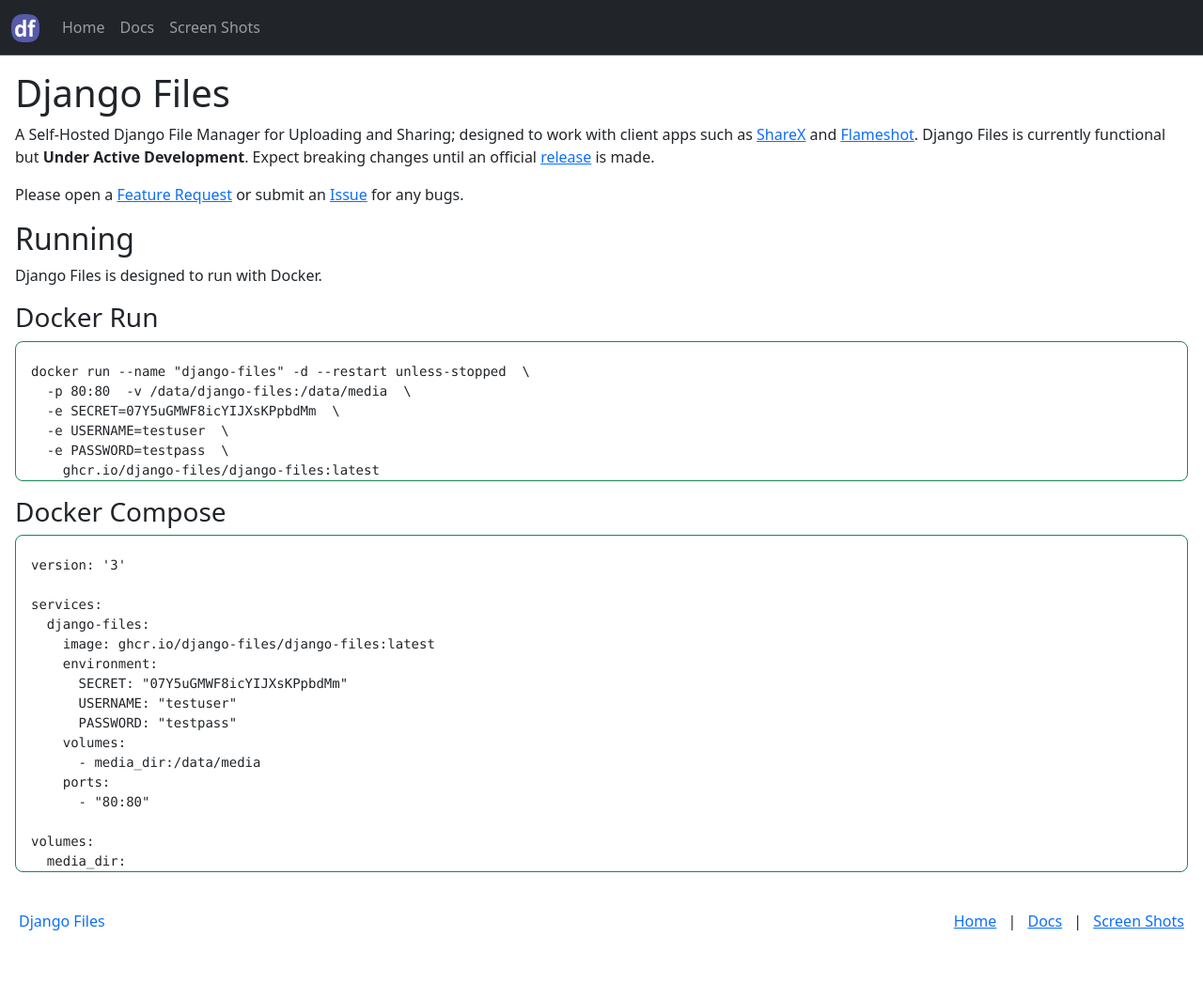
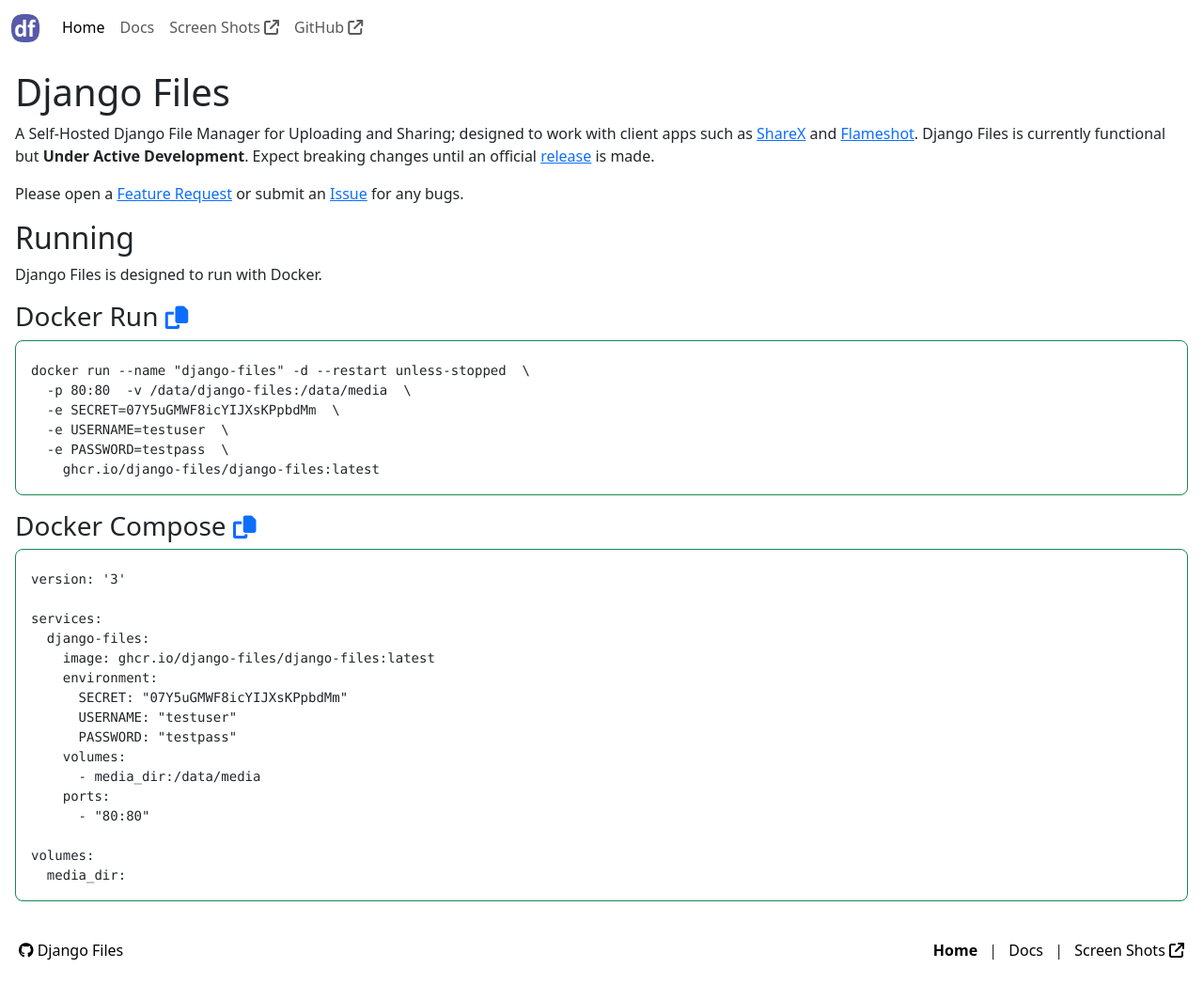
Before and after one commit to django-files/django-files.github.io, a Jekyll site: the page built from index.html, in a window 1280 px wide. Shown: the whole page at 94% size. Built offline with Jekyll 4.4.1, drawn with Linux system fonts in a browser that asks for light colours; comment, search, counter and statistics services are not loaded; before the commit the page ends 1016 px from its top, so only the background shows below that.

Commit message:
Update Template Add Copy Button

```diff
--- a/_layouts/default.html
+++ b/_layouts/default.html
@@ -1,10 +1,14 @@
 <!doctype html>
-<html lang="en" class="h-100">
+<html lang="en" class="h-100" {% if page.dark %}data-bs-theme="dark"{% endif %}>
 <head>
 
     <meta charset="utf-8">
     <meta name="viewport" content="width=device-width, initial-scale=1">
     <title>{{ site.site_name }} - {{ page.title }}</title>
+
+    {% if page.noindex %}
+        <meta name="robots" content="noindex, nofollow">
+    {% endif %}
 
     <meta name="author" content="{{ site.author }}"/>
     <meta name="title" content="{{ site.site_name }} - {{ page.title }}"/>
@@ -17,10 +21,13 @@
     <meta property="og:url" content="{{ site.site_url }}">
     <meta property="og:image" content="{{ site.site_url }}/media/logo.png">
 
-    <script type="text/javascript" src="/js/theme.js"></script>
+    {% if page.dark != true %}
+        <script type="text/javascript" src="/js/theme.js"></script>
+    {% endif %}
 
-    <link rel="icon" href="favicon.ico" sizes="any">
-    <link rel="stylesheet" href="https://cdn.jsdelivr.net/npm/bootstrap@5.3.1/dist/css/bootstrap.min.css">
+    <link rel="icon" href="/favicon.ico" sizes="any">
+    <link rel="stylesheet" href="https://cdnjs.cloudflare.com/ajax/libs/bootstrap/5.3.2/css/bootstrap.min.css" integrity="sha512-b2QcS5SsA8tZodcDtGRELiGv5SaKSk1vDHDaQRda0htPYWZ6046lr3kJ5bAAQdpV2mmA/4v0wQF9MyU6/pDIAg==" crossorigin="anonymous" referrerpolicy="no-referrer" />
+    <link rel="stylesheet" href="https://cdnjs.cloudflare.com/ajax/libs/font-awesome/6.4.2/css/all.min.css" integrity="sha512-z3gLpd7yknf1YoNbCzqRKc4qyor8gaKU1qmn+CShxbuBusANI9QpRohGBreCFkKxLhei6S9CQXFEbbKuqLg0DA==" crossorigin="anonymous" referrerpolicy="no-referrer" />
     <link rel="stylesheet" href="/css/main.css">
 
     {% if page.title == 'Screen Shots' %}
@@ -32,9 +39,9 @@
 <body class="d-flex flex-column h-100">
 
 <header>
-    <nav class="navbar navbar-expand-sm bg-dark border-bottom" data-bs-theme="dark">
+    <nav class="navbar navbar-expand-sm">
         <div class="container-fluid">
-            <a class="navbar-brand" href="{{ site.github_url }}">
+            <a class="navbar-brand" href="/">
                 <img src="/images/logo.png" width="30" height="30" alt="logo"></a>
             <button class="navbar-toggler" type="button" data-bs-toggle="collapse"
                     data-bs-target="#navbarSupportedContent" aria-controls="navbarSupportedContent"
@@ -43,41 +50,47 @@
             </button>
             <div class="collapse navbar-collapse" id="navbarSupportedContent">
                 <ul class="navbar-nav me-auto mb-2 mb-sm-0">
-                    <li class="nav-item"><a class="nav-link" href="/">Home</a></li>
-                    <li class="nav-item"><a class="nav-link" href="/docs/">Docs</a></li>
-                    <li class="nav-item"><a class="nav-link" href="/screenshots/" target="_blank">Screen Shots</a></li>
+                    <li class="nav-item"><a class="nav-link {% if page.title == 'Home' %}active{% endif %}" href="/">
+                            Home</a></li>
+                    <li class="nav-item"><a class="nav-link {% if page.title == 'Docs' %}active{% endif %}" href="/docs/">
+                            Docs</a></li>
+                    <li class="nav-item"><a class="nav-link" href="/screenshots/" target="_blank">
+                            Screen Shots <i class="fa-solid fa-arrow-up-right-from-square"></i></a></li>
+                    <li class="nav-item"><a class="nav-link" href="{{ site.github_url }}" target="_blank" rel="noopener">
+                            GitHub <i class="fa-solid fa-arrow-up-right-from-square"></i></a></li>
                 </ul>
             </div>
         </div>
     </nav>
 </header>
 
-<main class="flex-shrink-0 p-3">
-{{ content }}
+<main class="flex-grow-1 p-3">
+    {{ content }}
+    <div class="clearfix"></div>
 </main>
 
-<footer class="footer mt-auto p-2">
+<footer class="footer mt-auto p-2 flex-shrink-0">
     <div class="container-fluid">
         <div class="row">
             <div class="col-12 col-sm-4">
-                <p><a class="text-decoration-none" href="{{ site.github_url }}" target="_blank">
-                    <i class="fab fa-github"></i> {{ site.site_name }}</a></p>
+                <p><a class="link-body-emphasis text-decoration-none" href="{{ site.github_url }}#readme" target="_blank" rel="noopener">
+                        <i class="fab fa-github"></i> {{ site.site_name }}</a></p>
             </div>
             <div class="col-12 col-sm-8 text-sm-end">
                 <ul class="list-inline">
-                    <li class="list-inline-item"><a href="/">Home</a></li>
+                    <li class="list-inline-item"><a class="link-body-emphasis text-decoration-none {% if page.title == 'Home' %}fw-bold{% endif %}" href="/">Home</a></li>
                     <li class="list-inline-item">|</li>
-                    <li class="list-inline-item"><a href="/docs/">Docs</a></li>
+                    <li class="list-inline-item"><a class="link-body-emphasis text-decoration-none {% if page.title == 'Docs' %}fw-bold{% endif %}" href="/docs/">Docs</a></li>
                     <li class="list-inline-item">|</li>
-                    <li class="list-inline-item"><a href="/screenshots/" target="_blank">Screen Shots</a></li>
+                    <li class="list-inline-item"><a class="link-body-emphasis text-decoration-none" href="/screenshots/" target="_blank">Screen Shots <i class="fa-solid fa-arrow-up-right-from-square"></i></a></li>
                 </ul>
             </div>
         </div>
     </div>
 </footer>
 
-<script src="https://cdn.jsdelivr.net/npm/jquery@3.7.1/dist/jquery.min.js"></script>
-<script src="https://cdn.jsdelivr.net/npm/bootstrap@5.3.1/dist/js/bootstrap.min.js"></script>
+<script src="https://cdnjs.cloudflare.com/ajax/libs/bootstrap/5.3.2/js/bootstrap.bundle.min.js" integrity="sha512-X/YkDZyjTf4wyc2Vy16YGCPHwAY8rZJY+POgokZjQB2mhIRFJCckEGc6YyX9eNsPfn0PzThEuNs+uaomE5CO6A==" crossorigin="anonymous" referrerpolicy="no-referrer"></script>
+<script src="https://cdnjs.cloudflare.com/ajax/libs/clipboard.js/2.0.11/clipboard.min.js" integrity="sha512-7O5pXpc0oCRrxk8RUfDYFgn0nO1t+jLuIOQdOMRp4APB7uZ4vSjspzp5y6YDtDs4VzUSTbWzBFZ/LKJhnyFOKw==" crossorigin="anonymous" referrerpolicy="no-referrer"></script>
 <script type="text/javascript" src="/js/main.js"></script>
 
 </body>
--- a/docs.html
+++ b/docs.html
@@ -9,5 +9,5 @@
 
 <p class="lead">Coming Soon...</p>
 
-<p>Please see the <a href="{{ site.github_url }}#table-of-contents" target="_blank">
+<p>Please see the <a href="{{ site.github_url }}#table-of-contents" target="_blank" rel="noopener">
     README.md</a> for more information.</p>
--- a/index.html
+++ b/index.html
@@ -8,21 +8,23 @@
 <h1>{{ site.site_name }}</h1>
 
 <p>A Self-Hosted Django File Manager for Uploading and Sharing;
-    designed to work with client apps such as <a href="https://github.com/ShareX/ShareX" target="_blank">ShareX</a> and
-    <a href="https://github.com/flameshot-org/flameshot" target="_blank">Flameshot</a>. Django Files is currently
+    designed to work with client apps such as <a href="https://github.com/ShareX/ShareX" target="_blank" rel="noopener">ShareX</a> and
+    <a href="https://github.com/flameshot-org/flameshot" target="_blank" rel="noopener">Flameshot</a>. Django Files is currently
     functional but <strong>Under Active Development</strong>. Expect breaking changes until an official
-    <a href="{{ site.github_url }}/releases" target="_blank">release</a> is made.</p>
+    <a href="{{ site.github_url }}/releases" target="_blank" rel="noopener">release</a> is made.</p>
 
-<p>Please open a <a href="{{ site.github_url }}/discussions/new?category=feature-requests" target="_blank">
-    Feature Request</a> or submit an <a href="https://github.com/cssnr/zipline-cli/issues/new" target="_blank">Issue</a> for any bugs.</p>
+<p>Please open a <a href="{{ site.github_url }}/discussions/categories/feature-requests" target="_blank" rel="noopener">
+    Feature Request</a> or submit an <a href="{{ site.github_url }}/issues" target="_blank" rel="noopener">Issue</a> for any bugs.</p>
 
 <h2>Running</h2>
 
 <p>Django Files is designed to run with Docker.</p>
 
-<h3>Docker Run</h3>
-
-<pre class="border border-success rounded-3 px-3"><code id="docker-run-inline">
+<h3>
+    Docker Run
+    <small class="text-body-secondary"><a href="#" onclick="return false;" class="clip" data-clipboard-target="#docker-run-inline"><i class="fa-solid fa-copy"></i></a></small>
+</h3>
+<pre class="border border-success rounded-3 px-3 pb-3"><code id="docker-run-inline">
 docker run --name "django-files" -d --restart unless-stopped  \
   -p 80:80  -v /data/django-files:/data/media  \
   -e SECRET=07Y5uGMWF8icYIJXsKPpbdMm  \
@@ -31,9 +33,11 @@
     ghcr.io/django-files/django-files:latest
 </code></pre>
 
-<h3>Docker Compose</h3>
-
-<pre class="border border-success rounded-3 px-3"><code id="docker-compose-inline">
+<h3>
+    Docker Compose
+    <small class="text-body-secondary"><a href="#" onclick="return false;" class="clip" data-clipboard-target="#docker-compose-inline"><i class="fa-solid fa-copy"></i></a></small>
+</h3>
+<pre class="border border-success rounded-3 px-3 pb-3"><code id="docker-compose-inline">
 version: '3'
 
 services:
--- a/js/main.js
+++ b/js/main.js
@@ -1,12 +1 @@
-// $(document).ready(function () {
-//
-//     // // Open Links in New Window
-//     // $('a').each(function() {
-//     //     $(this).click(function (event) {
-//     //         event.preventDefault();
-//     //         event.stopPropagation();
-//     //         window.open(this.href, '_blank');
-//     //     });
-//     // });
-//
-// })
+new ClipboardJS('.clip')
```
